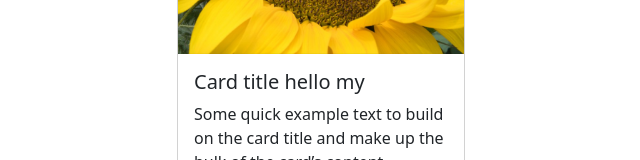
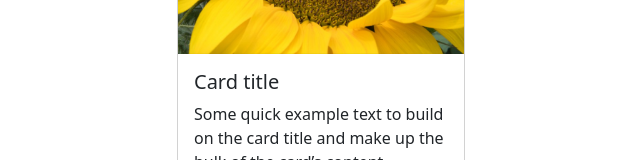
Before and after one commit to Alaina-1/web-development, a plain HTML site: page 11.0 Bootstrap Intro/index.html in a window 1280 px wide. Shown: the part 358-518 px from the top of the page, without its empty margins (319-959 px from the left). Drawn offline with nearby package versions, Linux system fonts and the light colour scheme.

Commit message:
bootstrap

```diff
--- a/11.0 Bootstrap Intro/index.html
+++ b/11.0 Bootstrap Intro/index.html
@@ -23,7 +23,7 @@
     <div class="card" style="width: 18rem;">
       <img src="./flower.jpg" class="card-img-top" alt="...">
       <div class="card-body">
-        <h5 class="card-title">Card title hello my</h5>
+        <h5 class="card-title">Card title</h5>
         <p class="card-text">Some quick example text to build on the card title and make up the bulk of the card’s content.</p>
         <a href="#" class="btn btn-primary">Go somewhere</a>
       </div>
```
